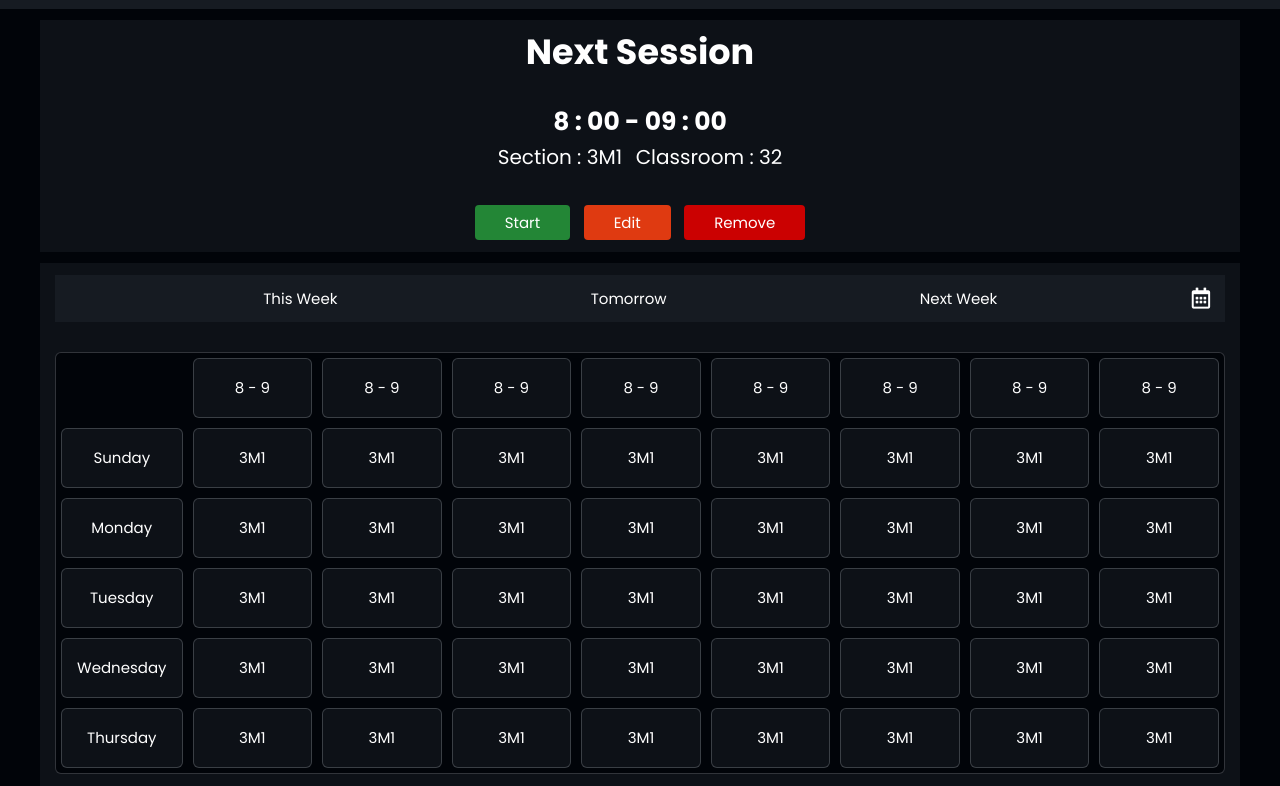
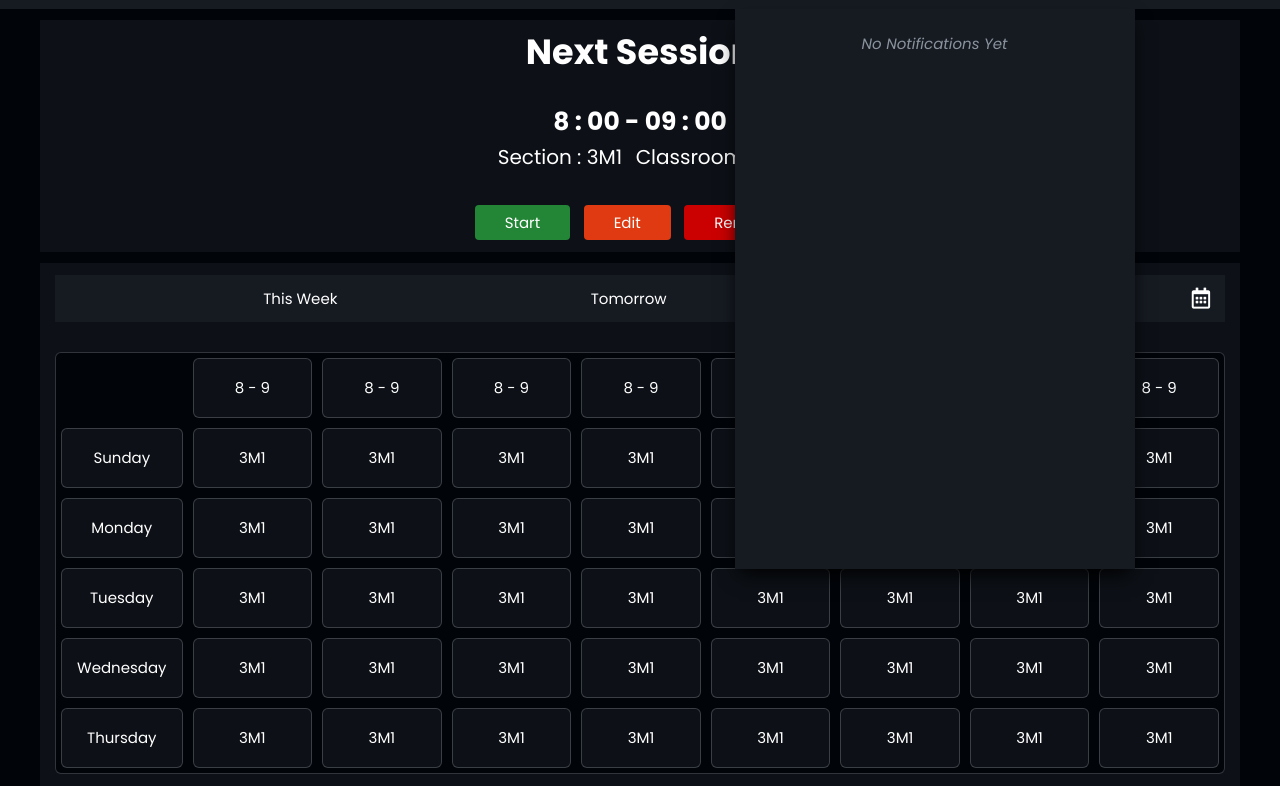
Before and after one commit to hayook/Teacher-Home, a plain HTML site: page index.html in a window 1280 px wide. Both pictures are taken after a click on the icon 1127 px from the left and 33 px from the top of the page. Shown: the part 58-844 px from the top of the page. Drawn offline with Linux system fonts and the light colour scheme; a web font is replaced by a local one.

Commit message:
notification drop

```diff
--- a/index.html
+++ b/index.html
@@ -81,7 +81,12 @@
             </div>
             <div class="profile">
                 <i class="fas fa-search mobile-search"></i>
-                <i class="far fa-bell notification"></i>
+                <div class="notification">
+                    <i class="far fa-bell notification-icon"></i>
+                    <div class="notification-drop">
+                        <p>No Notifications Yet</p>
+                    </div>
+                </div>
                 <a href="#" class="teacher-profile">
                     <img src="images/profile-pic.png" alt="Profile">
                     <p>Teacher Name</p>
--- a/js/main.js
+++ b/js/main.js
@@ -185,3 +185,12 @@ function closeSearch() {
     teacherProfile.classList.remove('search-on')
     navigatePart.classList.remove('search-on')
 }
+
+// =============================================================================================================
+
+notificationIcon = document.querySelector('i.notification-icon');
+notificationDrop = document.querySelector('.notification-drop');
+
+notificationIcon.addEventListener('click', function () {
+    notificationDrop.classList.toggle('display');
+})
--- a/sass/componenets/_drop-down-menu.scss
+++ b/sass/componenets/_drop-down-menu.scss
@@ -5,7 +5,7 @@
     position: absolute;
     top: 100%;
     right: 0;
-    z-index: 11000;
+    z-index: 1000;
     @media (min-width: 768px) {
         display: none;
         &.display {
--- /dev/null
+++ b/sass/componenets/_notification-drop.scss
@@ -0,0 +1,26 @@
+.notification-drop {
+    position: absolute;
+    transform: translateX(calc(-100% + 1em));
+    background: $grey-clr-300;
+    top: 100%;
+    padding: 1.7em 1.5em;
+    width: 400px;
+    min-height: 70vh;
+    display: none;
+    z-index: 1000;
+    justify-content: center;
+    box-shadow: 0px 9px 19px -4px $black;
+    user-select: none;
+    @media (max-width: 500px) {
+        left: 50%;
+        transform: translateX(-50%);
+        width: 90%;
+    }
+    &.display {
+        display: flex;
+    }
+    p {
+        font-style: italic;
+        color: $grey-clr-100
+    }
+}
--- a/sass/sections/_header.scss
+++ b/sass/sections/_header.scss
@@ -50,6 +50,7 @@ header {
                 display: none;
             }
         }
+        @import '../componenets/notification-drop';
         i.more {
             position: relative;
             top: -3px;
--- a/sass/sections/_start-popup.scss
+++ b/sass/sections/_start-popup.scss
@@ -14,7 +14,7 @@
     width: 600px;
     max-height: 80vh;
     font-weight: bold;
-    font-size: 2.2em;
+    font-size: 1.7em;
     opacity: 0;
     transition: .3s;
     @media (max-width: 700px) {
```
Also changed, not shown: css/main.css, 1 other file.
